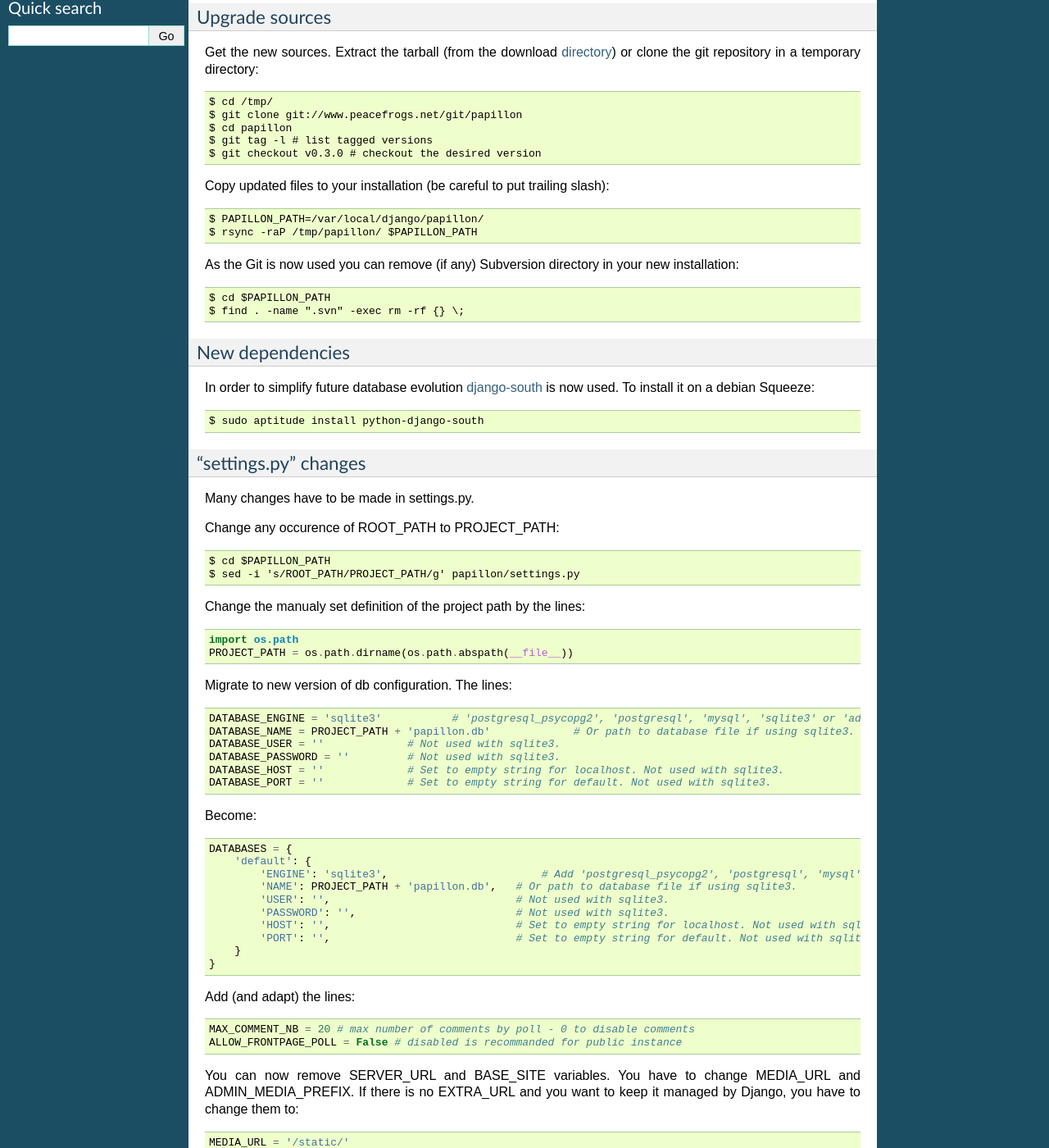
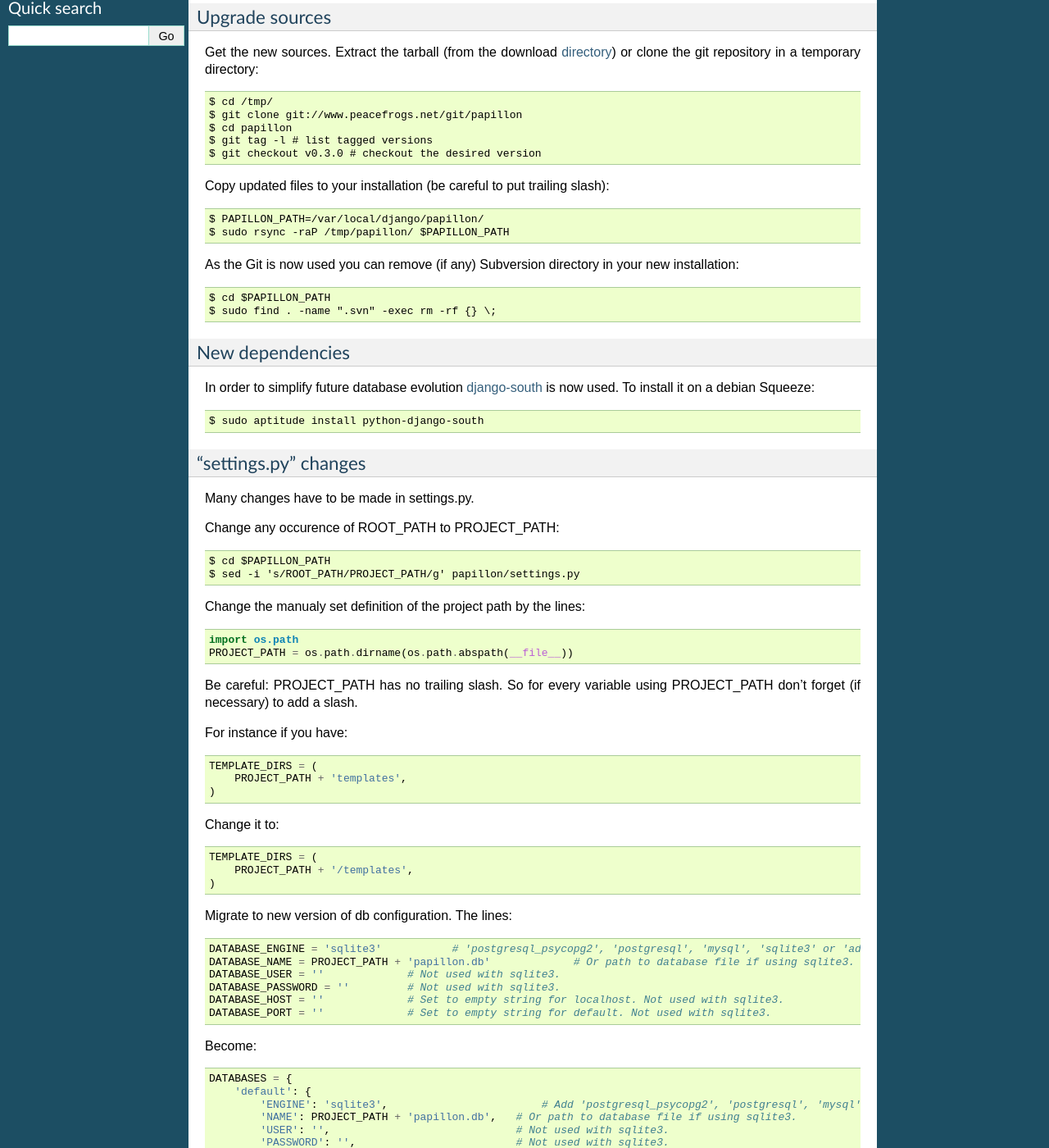
Before and after one commit to Trim/papillon, a Sphinx documentation site: the page built from docs/source/upgrade.rst, in a window 1280 px wide and 1400 px high, scrolled down 456 px. Shown: the whole window at 82% size. Built offline with Sphinx 7.4.7, drawn with Linux system fonts in a browser that asks for light colours; some of the changed text lies outside the part shown.

Commit message:
Correct documentation

```diff
--- a/docs/conf/apache-wsgi.conf
+++ b/docs/conf/apache-wsgi.conf
@@ -1,7 +1,7 @@
 <VirtualHost *:80>
   ServerName papillon.example.com
-  WSGIDaemonProcess ishtar processes=2 maximum-requests=500 threads=1
-  WSGIProcessGroup ishtar
+  WSGIDaemonProcess papillon processes=2 maximum-requests=500 threads=1
+  WSGIProcessGroup papillon
   WSGIScriptAlias / /var/local/django/papillon/apache/django.wsgi
 
   ErrorLog ${APACHE_LOG_DIR}/papillon/error.log
--- a/docs/source/install.rst
+++ b/docs/source/install.rst
@@ -112,7 +112,7 @@ If your Papillon is going to be used by many people, it is recommanded to use a
 In the directory Papillon, put up a symbolic link to the basic styles django (change the path depending on your installation of django)::
 
     $ cd $PAPILLON_PATH
-    $ ln -s /usr/share/python-support/python-django/django/contrib/admin/media/ .
+    $ ln -s  .
 
 
 Database initialisation
@@ -199,7 +199,7 @@ Install mod_wsgi for apache::
 Copy and adapt the apache configuration file for Papillon::
 
     $ cd $INSTALL_PATH
-    $ sudo cp papillon/docs/conf/apache-wsgi.conf /etc/apache2/sites-available/papillon
+    $ sudo cp docs/conf/apache-wsgi.conf /etc/apache2/sites-available/papillon
     $ sudo nano /etc/apache2/sites-available/papillon
 
 Copy and adapt the wsgi configuration file for Papillon::
--- a/docs/source/upgrade.rst
+++ b/docs/source/upgrade.rst
@@ -38,12 +38,12 @@ Get the new sources. Extract the tarball (from the download `directory <http://w
 Copy updated files to your installation (be careful to put trailing slash)::
 
     $ PAPILLON_PATH=/var/local/django/papillon/
-    $ rsync -raP /tmp/papillon/ $PAPILLON_PATH
+    $ sudo rsync -raP /tmp/papillon/ $PAPILLON_PATH
 
 As the Git is now used you can remove (if any) Subversion directory in your new installation::
 
     $ cd $PAPILLON_PATH
-    $ find . -name ".svn" -exec rm -rf {} \;
+    $ sudo find . -name ".svn" -exec rm -rf {} \;
 
 New dependencies
 ****************
@@ -67,6 +67,21 @@ Change the manualy set definition of the project path by the lines::
 
     import os.path
     PROJECT_PATH = os.path.dirname(os.path.abspath(__file__))
+
+Be careful: PROJECT_PATH has no trailing slash. So for every variable
+using PROJECT_PATH don't forget (if necessary) to add a slash.
+
+For instance if you have::
+
+    TEMPLATE_DIRS = (
+        PROJECT_PATH + 'templates',
+    )
+
+Change it to::
+
+    TEMPLATE_DIRS = (
+        PROJECT_PATH + '/templates',
+    )
 
 Migrate to new version of db configuration. The lines::
 
@@ -103,6 +118,19 @@ You have to change MEDIA_URL and ADMIN_MEDIA_PREFIX. If there is no EXTRA_URL an
 
 Otherwise set the full URL.
 
+Add South to the list of installed applications (before papillon.polls)::
+
+    INSTALLED_APPS = (
+    'django.contrib.auth',
+    'django.contrib.admin',
+    'django.contrib.contenttypes',
+    'django.contrib.sessions',
+    'django.contrib.sites',
+    'django.contrib.markup',
+    'south',
+    'papillon.polls',
+    )
+
 
 Update database
 ***************
```
